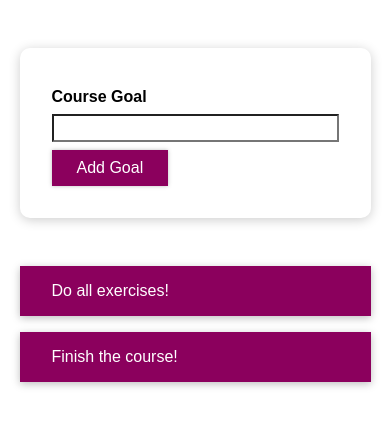
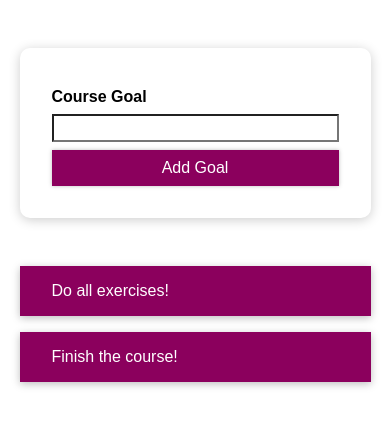
Before and after one commit to magdalenakierat/course-goals, a React (Create React App) app: page / in a window 390 px wide. Shown: the top 426 px of the page. Built offline with nearby package versions, Linux system fonts and the light colour scheme.

Commit message:
add media queries

```diff
--- a/src/components/UI/Button/Button.js
+++ b/src/components/UI/Button/Button.js
@@ -1,6 +1,7 @@
 import styled from "styled-components";
 
 const Button = styled.button`
+  width: 100%;
   font: inherit;
   padding: 0.5rem 1.5rem;
   border: 1px solid #8b005d;
@@ -8,6 +9,10 @@ const Button = styled.button`
   background: #8b005d;
   box-shadow: 0 0 4px rgba(0, 0, 0, 0.26);
   cursor: pointer;
+
+  @media (min-width: 769px) {
+    width: auto;
+  }
 
   &:focus {
     outline: none;
```
